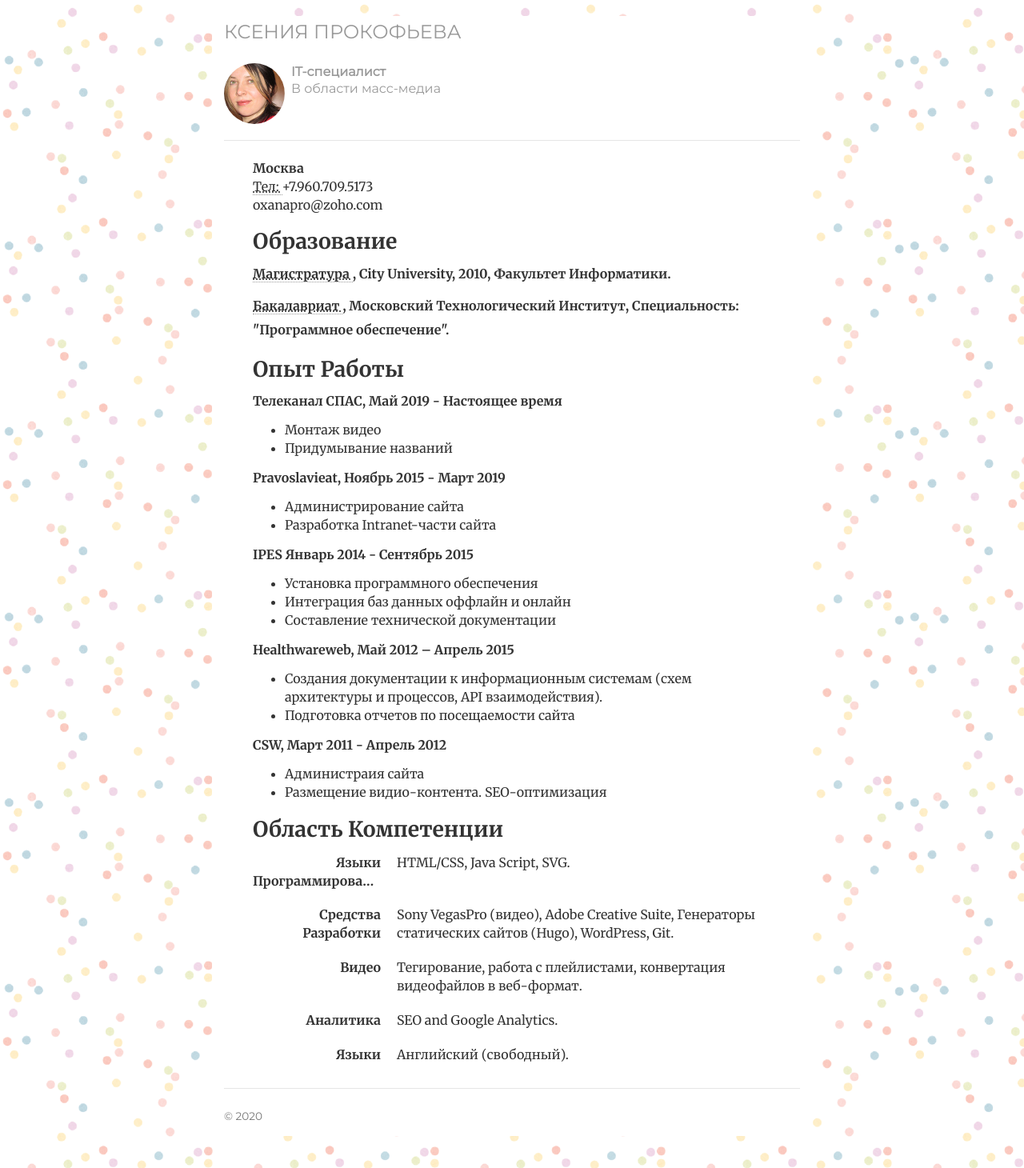
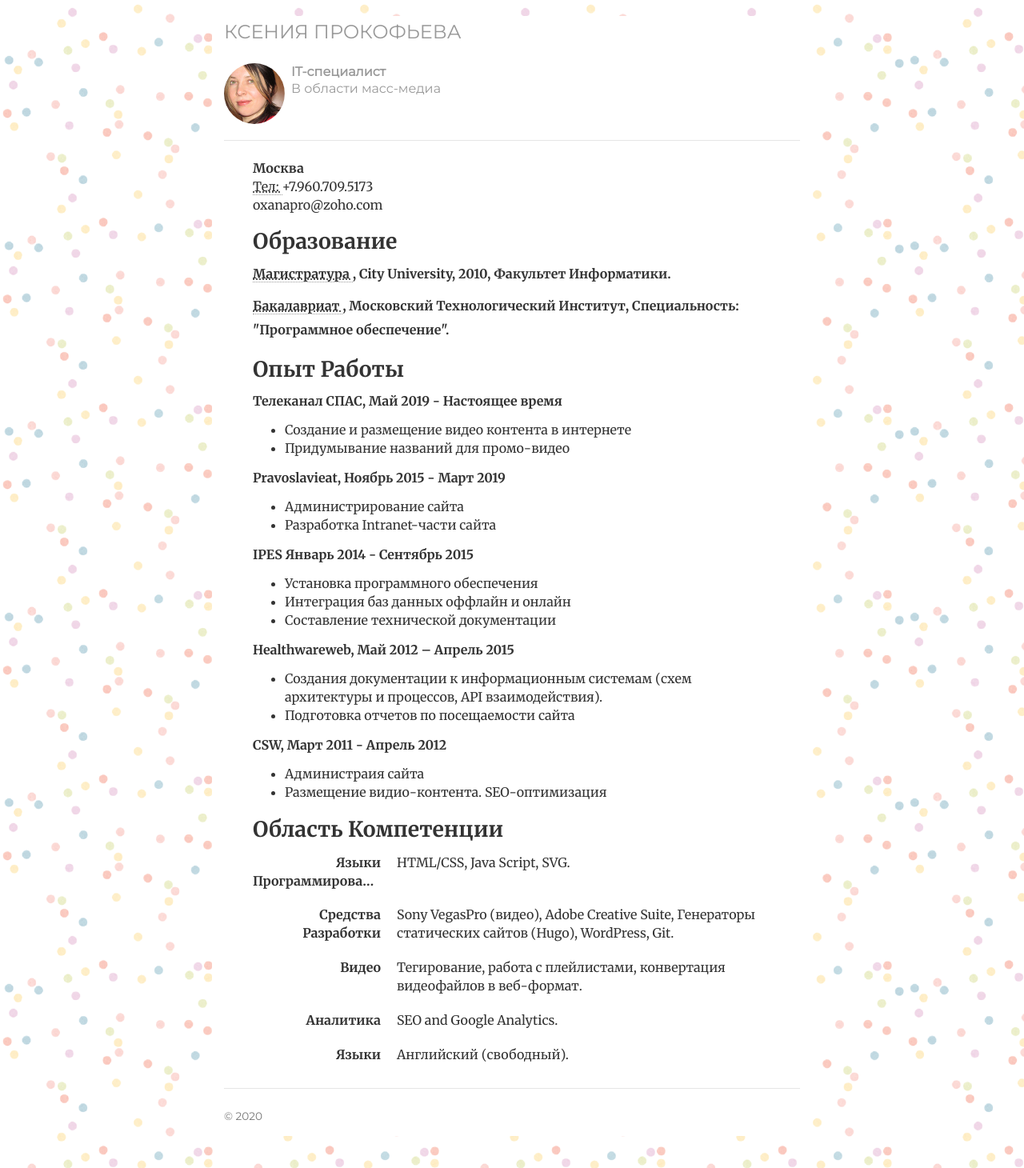
Before and after one commit to cvkp/cvkp.github.io, a Jekyll site: the page built from index.html, in a window 1280 px wide. Shown: the whole page at 80% size. Built offline with Jekyll 4.4.1, drawn with Linux system fonts in a browser that asks for light colours; nearby versions of some CDN libraries; the list of posts is cut into pages by our own code.

Commit message:
Update index.html

```diff
--- a/index.html
+++ b/index.html
@@ -136,10 +136,10 @@ IT специалист в сфере масс-медиа
 				</p>
 				<ul>
 					<li>
-						Монтаж видео
+						Создание и размещение видео контента в интернете
 					</li>
 					<li>
-						Придумывание названий
+						Придумывание названий для промо-видео
 					</li>
 
 				</ul>
```
